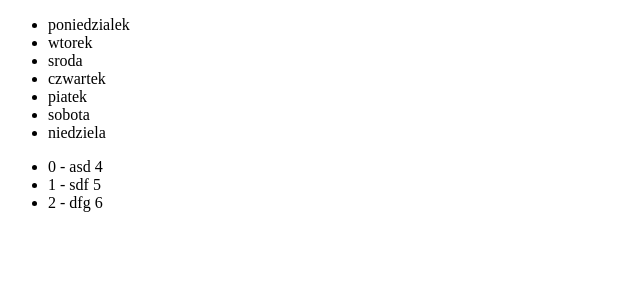
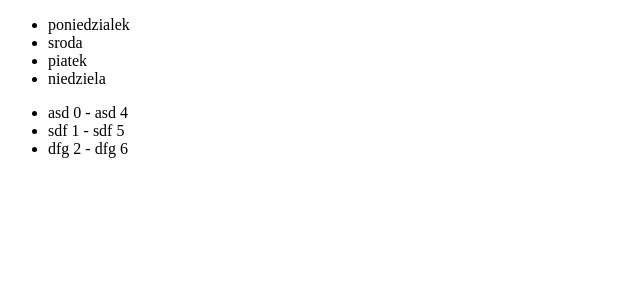
Before and after one commit to MateuszCzo/Angular, an Angular app in the folder angular-kurs/: page / in a window 1280 px wide. Shown: the top 300 px of the page, without its empty margins (0-640 px from the left). Built offline with nearby package versions, Linux system fonts and the light colour scheme.

Commit message:
Wyswietlanie danych - ngIf, ng-container

```diff
--- a/angular-kurs/src/app/app.component.html
+++ b/angular-kurs/src/app/app.component.html
@@ -1,13 +1,18 @@
 <div>
 
-  <ul>
-    <li *ngFor="let day of days">
-      {{ day }}
-    </li>
-  </ul>
+  <ng-container *ngIf="days.length > 0">
+    <ul>
+      <ng-container *ngFor="let day of days; let e = even">
+        <li *ngIf="e">
+          {{ day }}
+        </li>
+      </ng-container>
+    </ul>
+  </ng-container>
 
   <ul>
     <li *ngFor="let dog of dogs; let i = index">
+      {{ dog.name ? dog.name : "Reksio" }}
       {{ i }} - {{ dog.name }} {{ dog.age }}
     </li>
   </ul>
```
